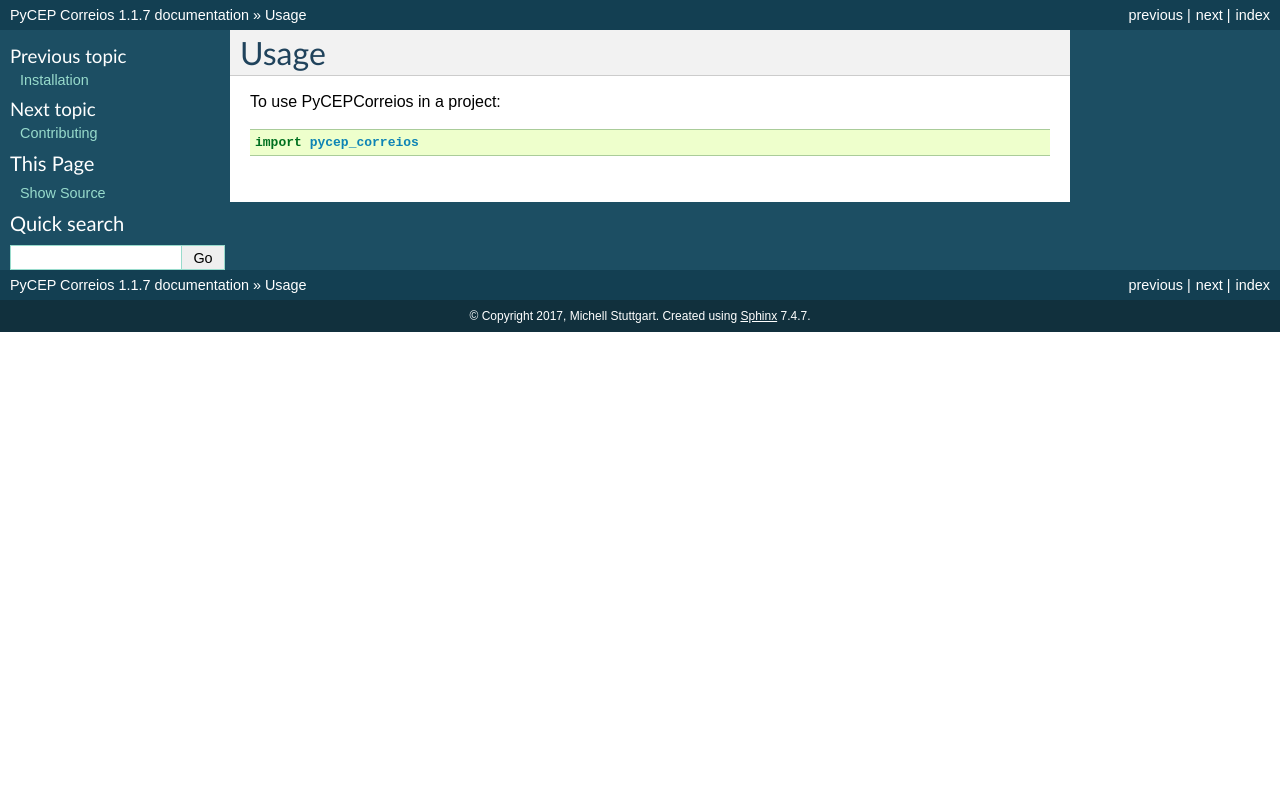
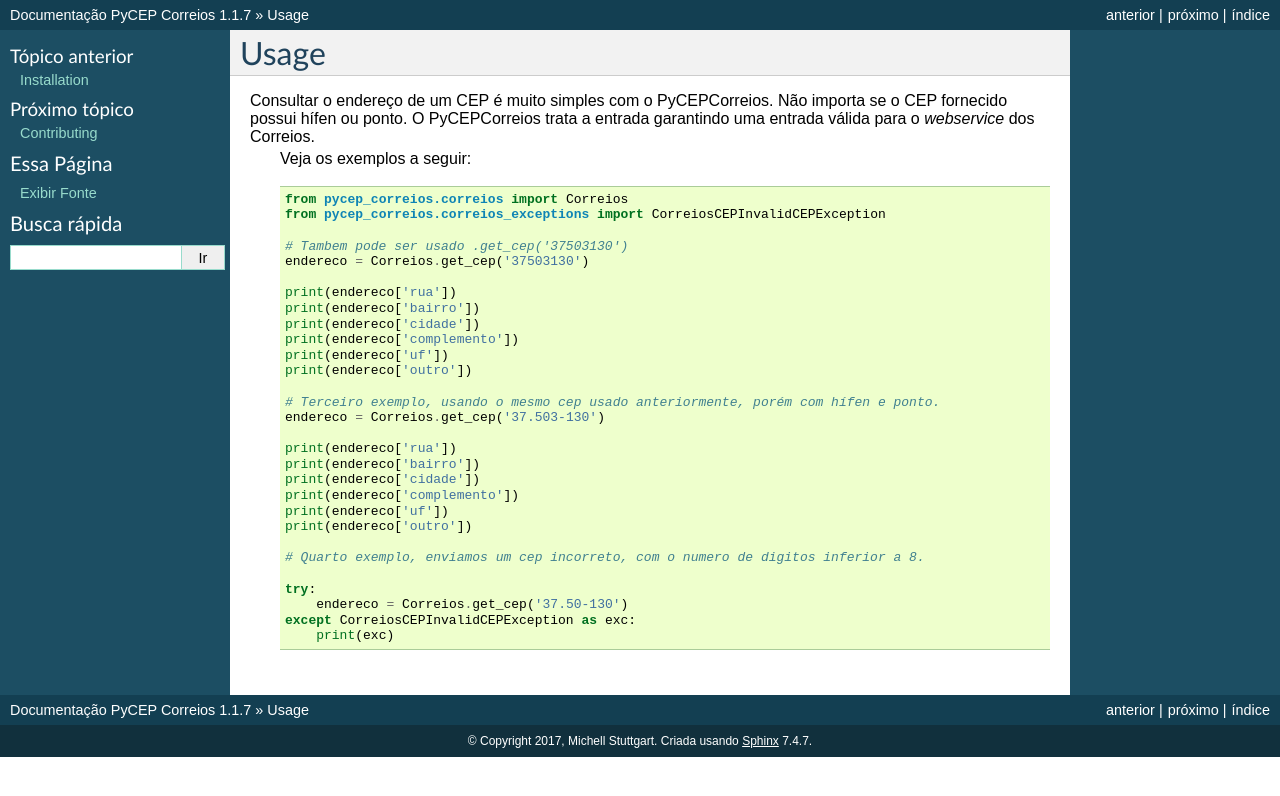
Before and after one commit to mstuttgart/brazilcep, a Sphinx documentation site: the page built from docs/usage.rst, in a window 1280 px wide. Shown: the top 796 px of the page. Built offline with Sphinx 7.4.7, drawn with Linux system fonts in a browser that asks for light colours.

Commit message:
[NEW][IMP] Nome dos metodos e docstrings em portugues

```diff
--- a/README.rst
+++ b/README.rst
@@ -49,7 +49,6 @@ O PyCEP Correios pode ser facilmente instalado com o comando a seguir:
 .. code:: bash
 
     pip3 install pycep-correios
-
 
 Como usar
 ---------
--- a/docs/conf.py
+++ b/docs/conf.py
@@ -49,7 +49,7 @@ templates_path = ['_templates']
 source_suffix = '.rst'
 
 # The encoding of source files.
-# source_encoding = 'utf-8-sig'
+source_encoding = 'utf-8-sig'
 
 # The master toctree document.
 master_doc = 'index'
@@ -69,7 +69,7 @@ release = pycep_correios.__version__
 
 # The language for content autogenerated by Sphinx. Refer to documentation
 # for a list of supported languages.
-# language = None
+language = 'pt_BR'
 
 # There are two options for replacing |today|: either, you set today to
 # some non-false value, then it is used:
--- a/docs/usage.rst
+++ b/docs/usage.rst
@@ -2,6 +2,37 @@
 Usage
 =====
 
-To use PyCEPCorreios in a project::
+Consultar o endereço de um CEP é muito simples com o PyCEPCorreios. Não importa se o CEP fornecido possui hífen ou ponto. O PyCEPCorreios trata a entrada garantindo uma entrada válida para o *webservice* dos Correios.
+    Veja os exemplos a seguir:
 
-    import pycep_correios
+    .. code:: python
+
+        from pycep_correios.correios import Correios
+        from pycep_correios.correios_exceptions import CorreiosCEPInvalidCEPException
+
+        # Tambem pode ser usado .get_cep('37503130')
+        endereco = Correios.get_cep('37503130')
+
+        print(endereco['rua'])
+        print(endereco['bairro'])
+        print(endereco['cidade'])
+        print(endereco['complemento'])
+        print(endereco['uf'])
+        print(endereco['outro'])
+
+        # Terceiro exemplo, usando o mesmo cep usado anteriormente, porém com hífen e ponto.
+        endereco = Correios.get_cep('37.503-130')
+
+        print(endereco['rua'])
+        print(endereco['bairro'])
+        print(endereco['cidade'])
+        print(endereco['complemento'])
+        print(endereco['uf'])
+        print(endereco['outro'])
+
+        # Quarto exemplo, enviamos um cep incorreto, com o numero de digitos inferior a 8.
+
+        try:
+            endereco = Correios.get_cep('37.50-130')
+        except CorreiosCEPInvalidCEPException as exc:
+            print(exc)
```
Also changed, not shown: pycep_correios/__init__.py (+6 -6 lines), 9 other files.
